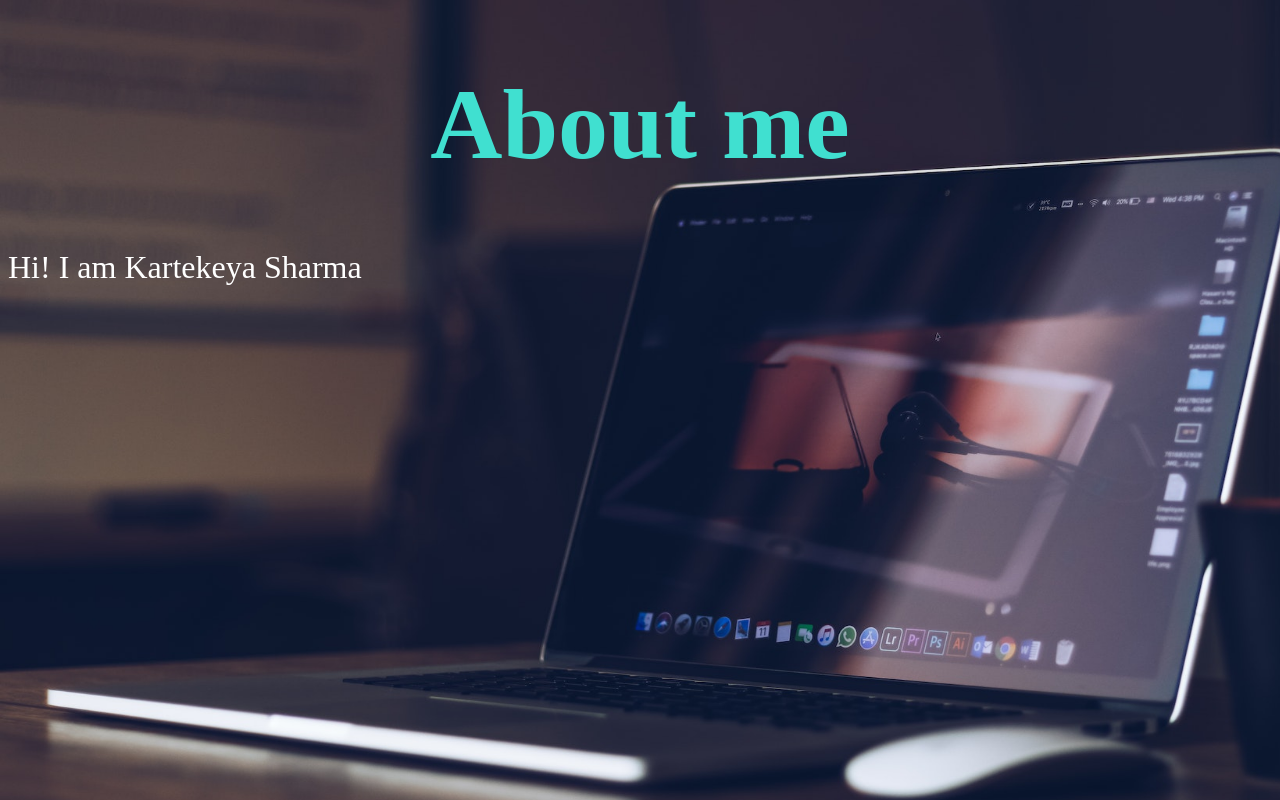
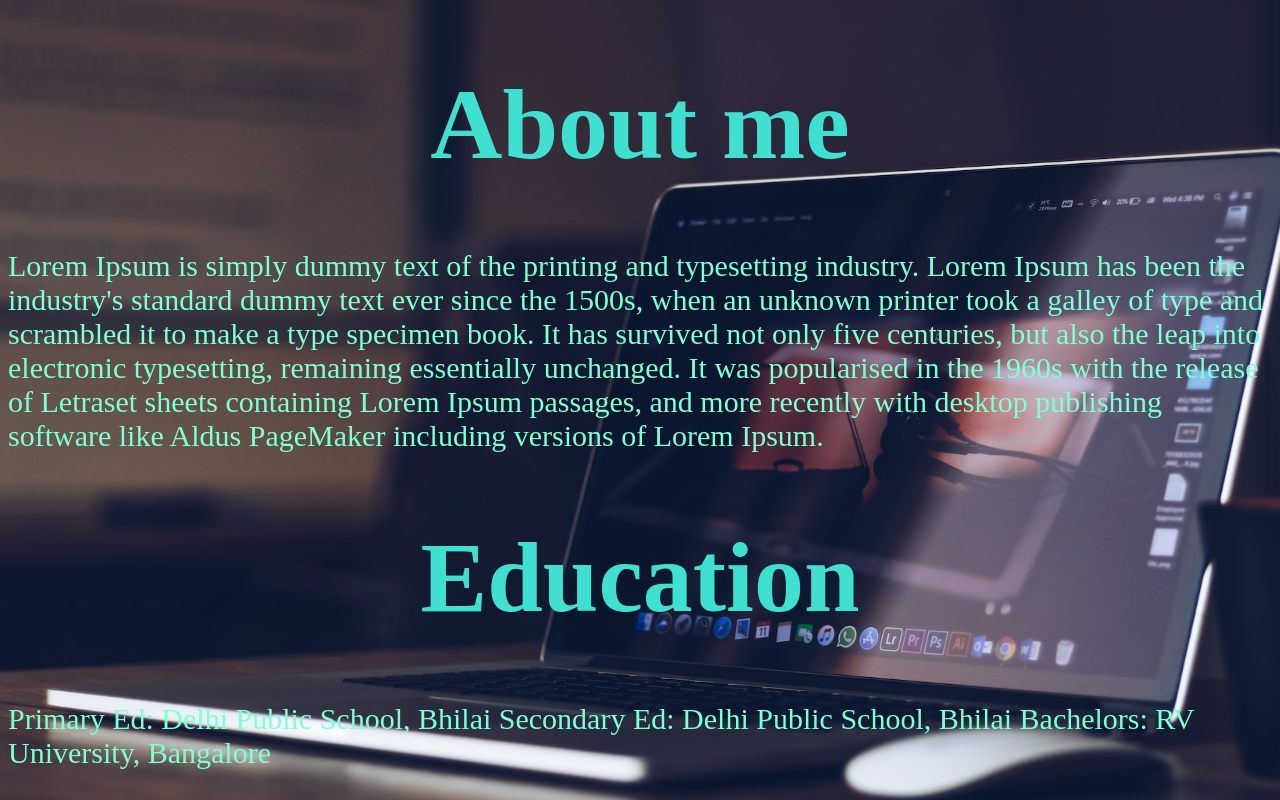
Before and after one commit to Kartekeya-Sharma/firstweb.github.io, a plain HTML site: page index.html in a window 1280 px wide. Drawn offline with Linux system fonts and the light colour scheme.

Commit message:
Update index.html

```diff
--- a/index.html
+++ b/index.html
@@ -11,10 +11,27 @@
         font-size: 100px;
         text-align: center;
     }
+    p{
+        color:aquamarine;
+        font-size: 30px;
+
+    }
     </style>
     <title>My Portfolio</title>
-    <h1>About me</h1>
-    <p style="font-size:200%;color:white">Hi! I am Kartekeya Sharma</p>
+    <h1>
+        About me
+    </h1>
+    <p>
+        Lorem Ipsum is simply dummy text of the printing and typesetting industry. Lorem Ipsum has been the industry's standard dummy text ever since the 1500s, when an unknown printer took a galley of type and scrambled it to make a type specimen book. It has survived not only five centuries, but also the leap into electronic typesetting, remaining essentially unchanged. It was popularised in the 1960s with the release of Letraset sheets containing Lorem Ipsum passages, and more recently with desktop publishing software like Aldus PageMaker including versions of Lorem Ipsum.
+    </p>
+    <h1>
+        Education
+    </h1>
+    <p>
+        Primary Ed: Delhi Public School, Bhilai
+        Secondary Ed: Delhi Public School, Bhilai
+        Bachelors: RV University, Bangalore
+    </p>
 
 
 </body>
```
